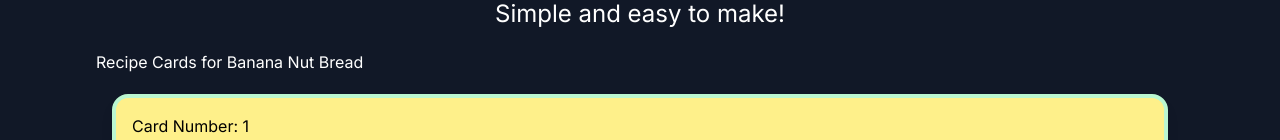
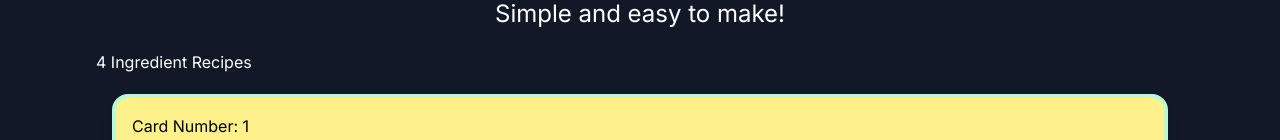
Before and after one commit to laperkins2/first-crud-app, a Next.js app: page / in a window 1280 px wide. Shown: the part 186-326 px from the top of the page. Built offline with nearby package versions, Linux system fonts and the light colour scheme.

Commit message:
changed the h2 tag on the home page

```diff
--- a/src/app/page.js
+++ b/src/app/page.js
@@ -8,7 +8,7 @@ export default function Home() {
       <h2 className="text-2xl text-center">Simple and easy to make!</h2>
 
       <div>
-        <h2 className="my-5">Recipe Cards for Banana Nut Bread</h2>
+        <h2 className="my-5">4 Ingredient Recipes</h2>
         <RecipeCard
           cardNumber={1}
           recipeTitle={'Four Ingredient Chocolate Chip Cookies'}
```
